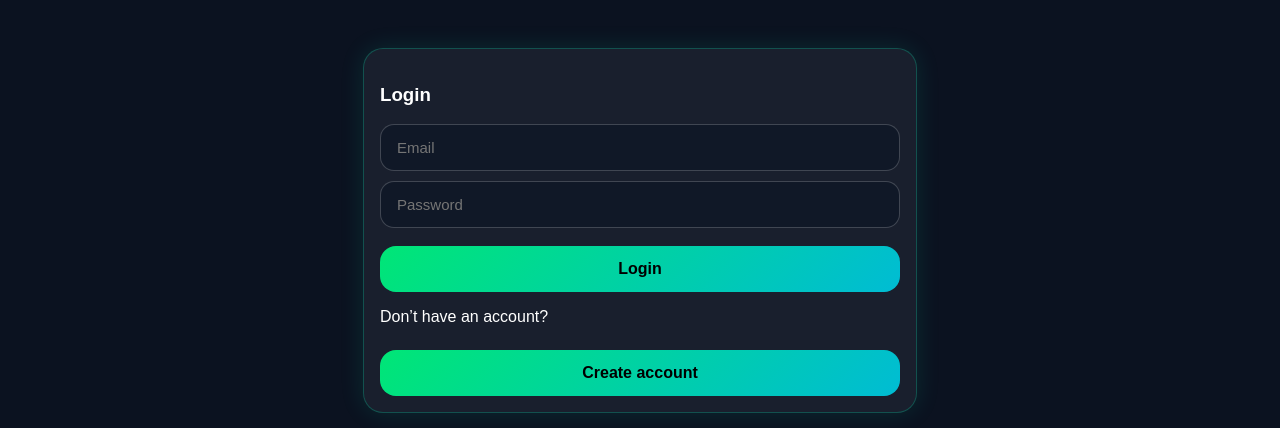
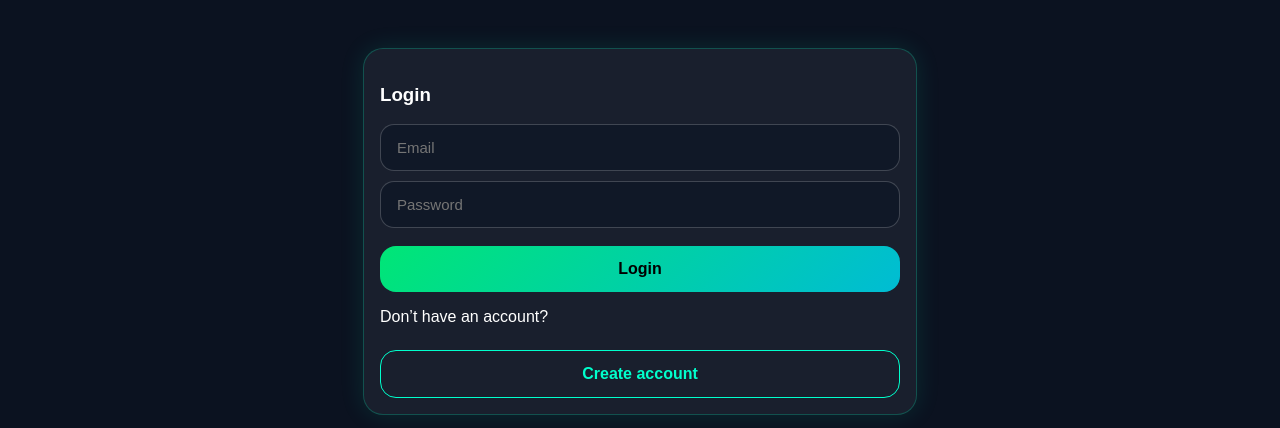
Before and after one commit to jesushenriquez1488-oss/sports-picks-app, a website: page index.html in a window 1280 px wide. Shown: the top 428 px of the page. Drawn offline with nearby package versions, Linux system fonts and the light colour scheme; no server answers.

Commit message:
style.css

```diff
--- a/style.css
+++ b/style.css
@@ -666,3 +666,18 @@ button {
     font-size: 11px;
   }
 }
+.auth-link-btn {
+  width: 100%;
+  margin-top: 10px;
+  background: transparent;
+  border: 1px solid #00ffcc;
+  color: #00ffcc;
+  padding: 12px;
+  border-radius: 14px;
+  font-weight: 700;
+  cursor: pointer;
+}
+
+.auth-link-btn:hover {
+  background: rgba(0, 255, 204, 0.12);
+}
```
